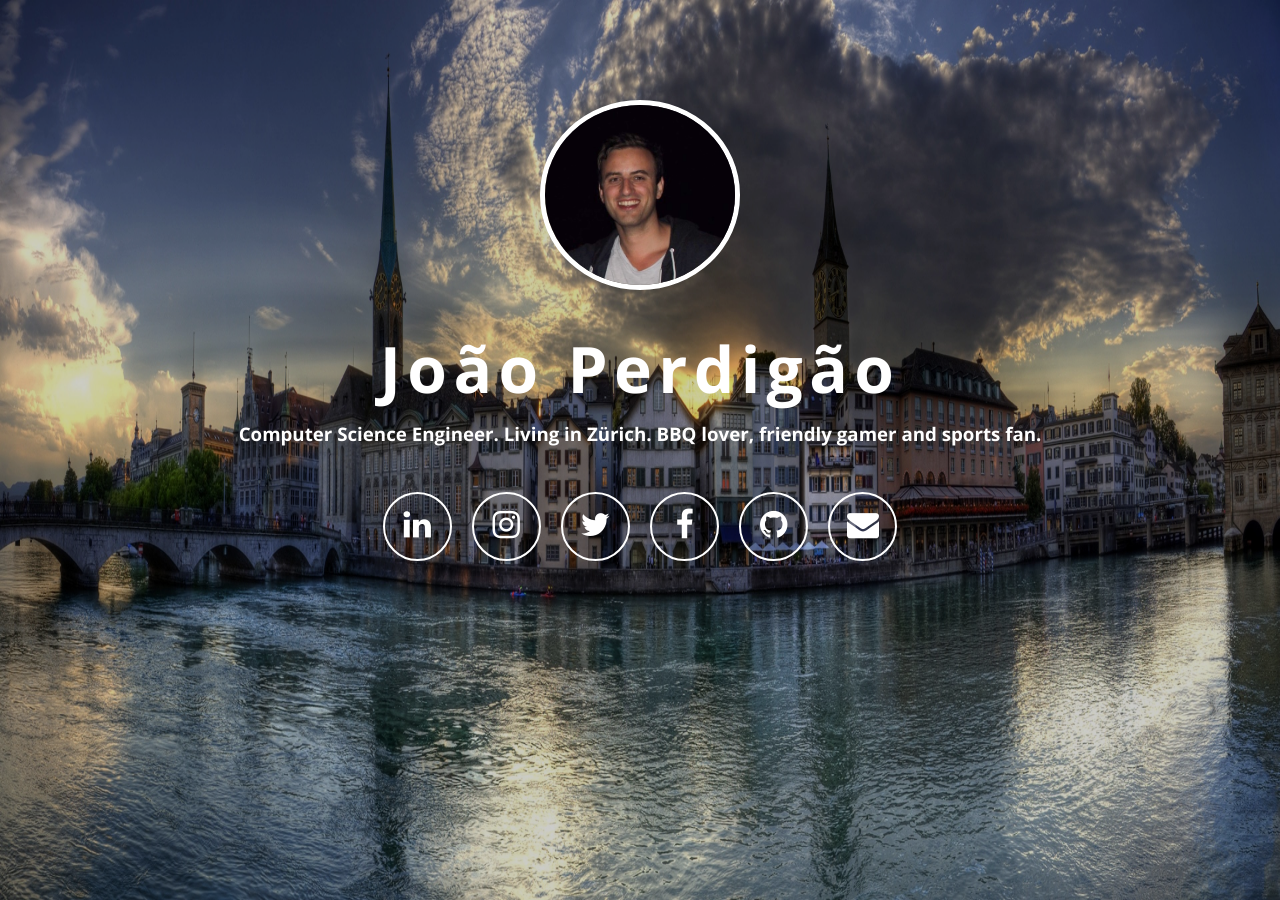
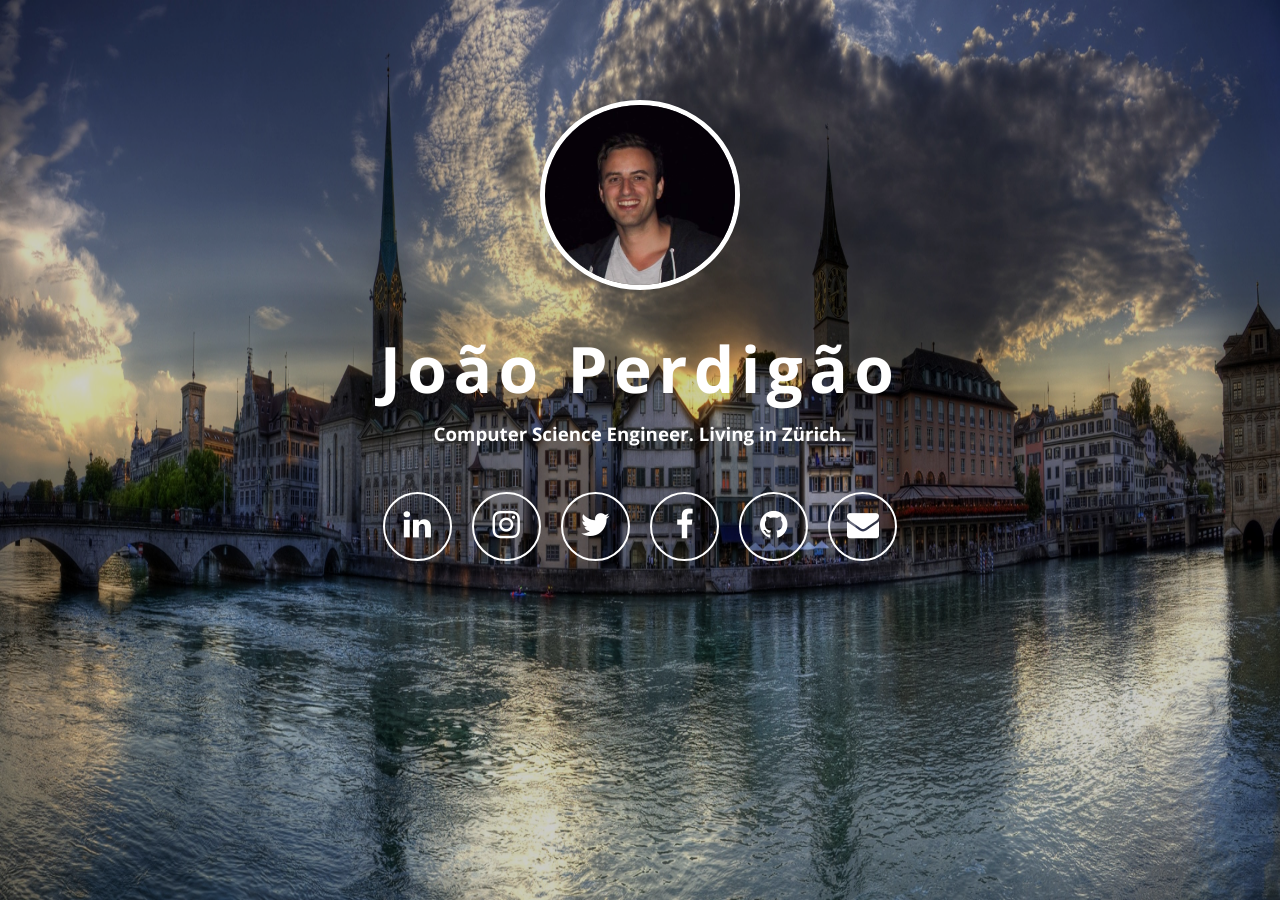
Before and after one commit to jppperdigao/MyWebsite, a Jekyll site: the page built from index.html, in a window 1280 px wide. Built offline with Jekyll 4.4.1, drawn with Linux system fonts in a browser that asks for light colours; nearby versions of some CDN libraries.

Commit message:
changed description

```diff
--- a/_config.yml
+++ b/_config.yml
@@ -1,6 +1,6 @@
 # Site settings
 name: João Perdigão
-description: "Computer Science Engineer. Living in Zürich. BBQ lover, friendly gamer and sports fan."
+description: "Computer Science Engineer. Living in Zürich."
 #baseurl:"/jppperdigao.github.io/"
 #url: "http://jppperdigao.github.io/mywebsite"
 url: ""
```
Also changed, not shown: imgs/favicon2.ico (deleted).
